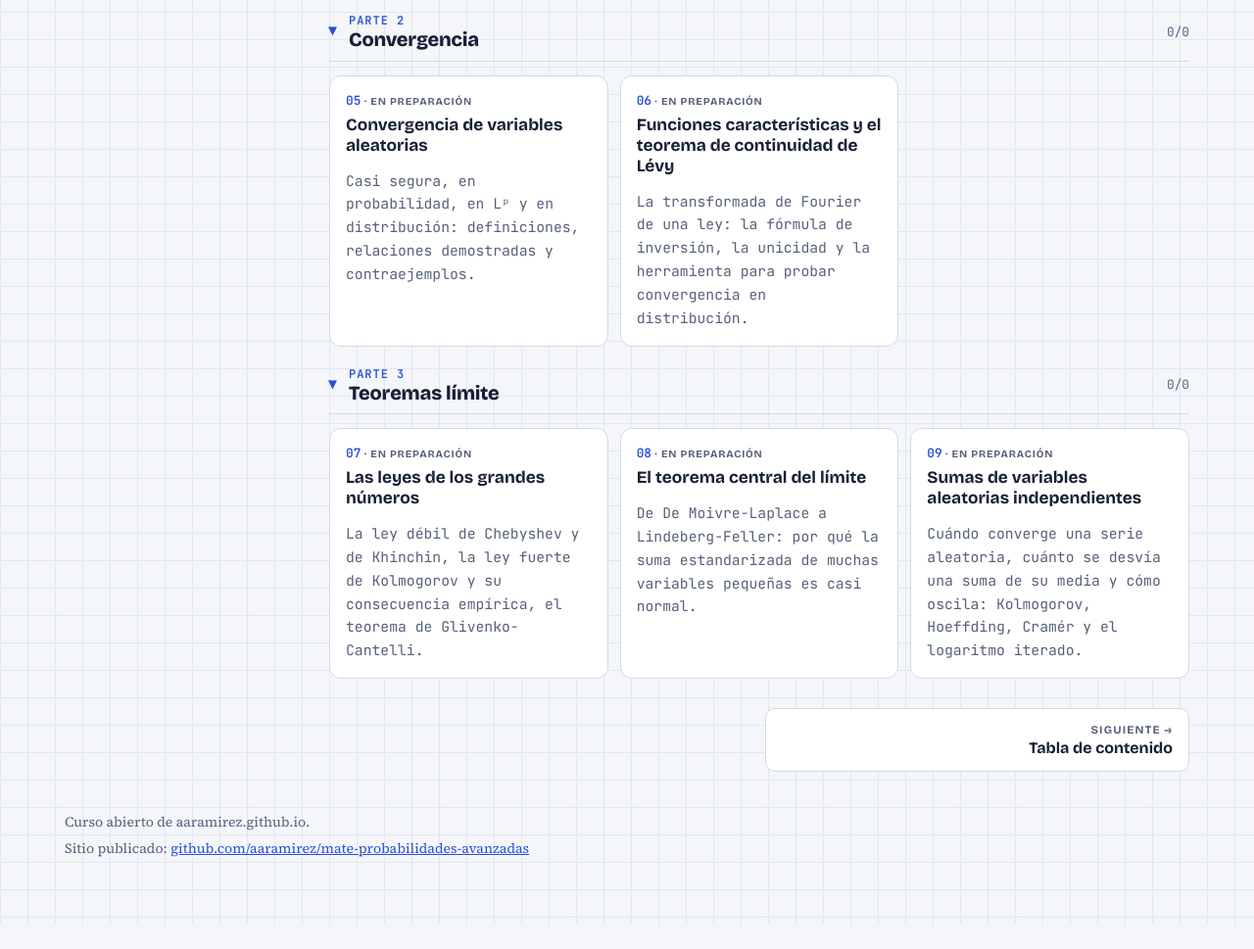
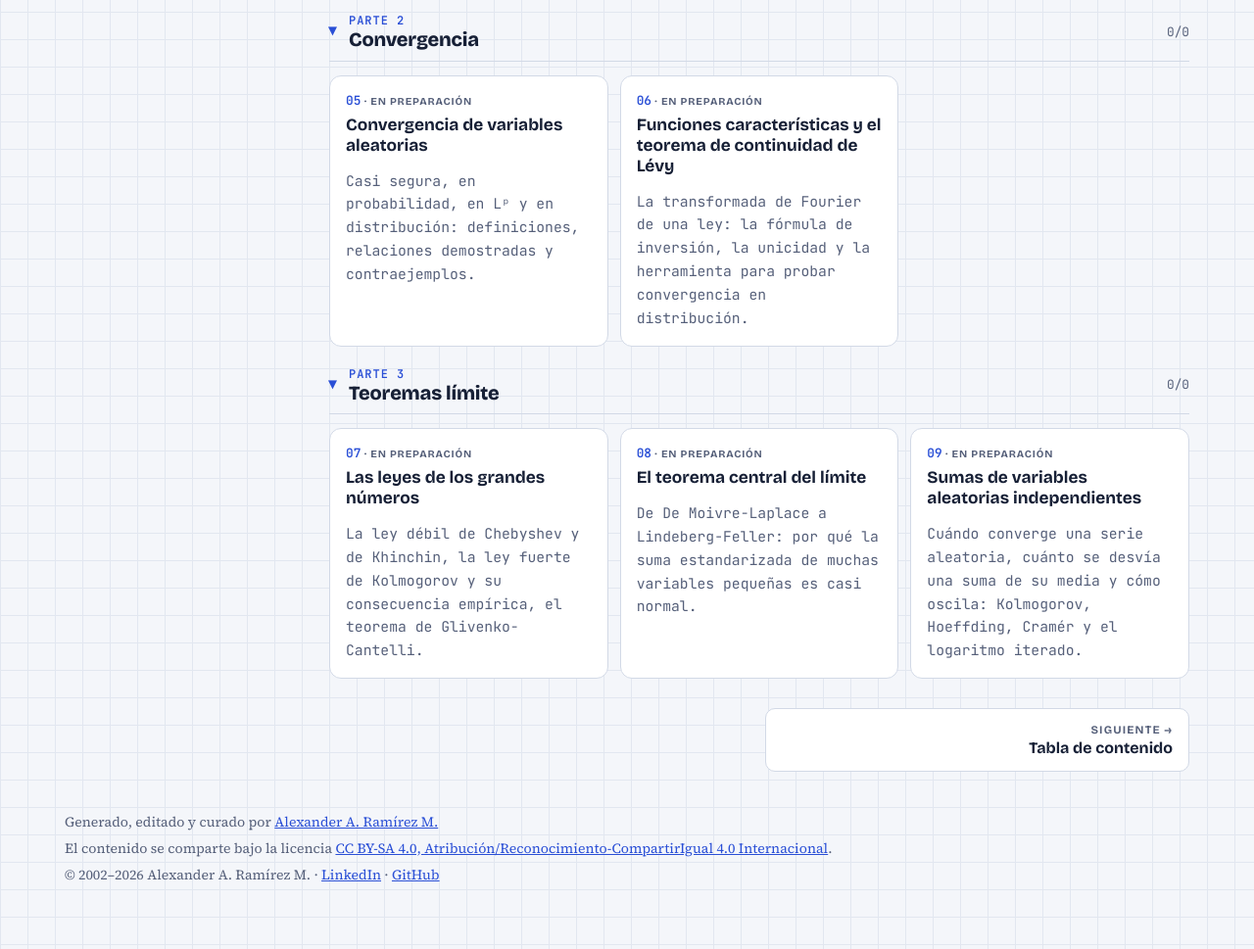
Before and after one commit to aaramirez/mate-probabilidades-avanzadas, a plain HTML site: page index.html in a window 1280 px wide. Shown: the part 1976-2945 px from the top of the page at 98% size. Before the commit the page ends 2919 px from the top, so only its background shows below. Drawn offline with nearby package versions, Linux system fonts and the light colour scheme.

Commit message:
Pie común: autoría, licencia CC BY-SA 4.0 y año que se actualiza solo

```diff
--- a/index.html
+++ b/index.html
@@ -80,7 +80,7 @@ height="0" width="0" style="display:none;visibility:hidden"></iframe></noscript>
 <nav class="pager" id="pager" aria-label="Capítulo anterior y siguiente"></nav>
 </main>
 </div>
-<footer><span>Curso abierto de aaramirez.github.io.</span><span>Sitio publicado: <a href="https://github.com/aaramirez/mate-probabilidades-avanzadas" target="_blank" rel="noopener">github.com/aaramirez/mate-probabilidades-avanzadas</a></span></footer>
+<footer><span>Generado, editado y curado por <a href="https://www.linkedin.com/in/alexander-ramirez-morales/" target="_blank" rel="noopener">Alexander A. Ramírez M.</a></span><span>El contenido se comparte bajo la licencia <a href="https://creativecommons.org/licenses/by-sa/4.0/deed.es" target="_blank" rel="noopener">CC BY-SA 4.0, Atribución/Reconocimiento-CompartirIgual 4.0 Internacional</a>.</span><span>© 2002–<span data-anio>2026</span> Alexander A. Ramírez M. · <a href="https://www.linkedin.com/in/alexander-ramirez-morales/" target="_blank" rel="noopener">LinkedIn</a> · <a href="https://github.com/aaramirez" target="_blank" rel="noopener">GitHub</a></span><script>document.querySelectorAll('[data-anio]').forEach(function (e) { e.textContent = new Date().getFullYear(); });</script></footer>
 </div>
 <script src="assets/lab.js"></script>
 </body>
```
Also changed, not shown: temario.html (+1 -1 lines).
